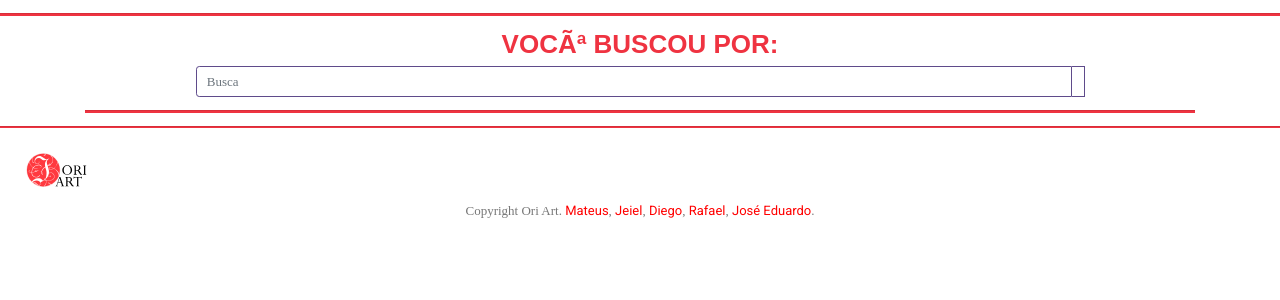
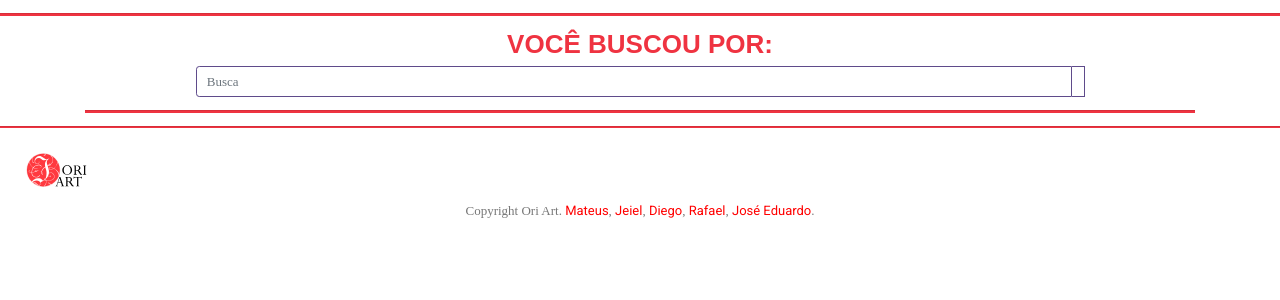
Before and after one commit to MateusVictorIderiha/2sem_prj_integrador, a PHP site: page /index.php?pagina=busca in a window 1280 px wide. Shown: the part 256-556 px from the top of the page. Run offline with PHP 8.4, Linux system fonts and the light colour scheme; some libraries are stand-ins or nearby versions; some web fonts are replaced.

Commit message:
busca arrumado encode

```diff
--- a/site/busca.php
+++ b/site/busca.php
@@ -5,7 +5,7 @@ $dadosBusca = !empty($busca) ? getDadosBusca($busca) : [];
 <section class="container">
     <div class="row">
         <div class="col-12">
-            <h1 class="titulo text-center">VocÃª buscou por: <?= $busca; ?></h1>
+            <h1 class="titulo text-center">Você buscou por: <?= $busca; ?></h1>
         </div>
     </div>
     <div class="row">
```
